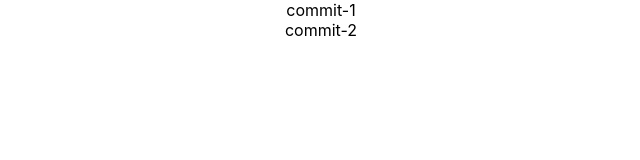
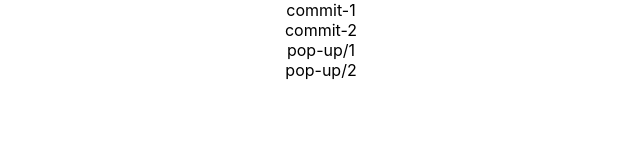
Before and after one commit to grinevichd/git-training, a React (Create React App) app: page / in a window 1280 px wide. Shown: the top 160 px of the page, without its empty margins (319-959 px from the left). Built offline with nearby package versions, Linux system fonts and the light colour scheme.

Commit message:
dev/popup 3

```diff
--- a/src/App.tsx
+++ b/src/App.tsx
@@ -6,6 +6,8 @@ function App() {
     <div className="App">
       <div>commit-1</div>
       <div>commit-2</div>
+        <div>pop-up/1</div>
+        <div>pop-up/2</div>
     </div>
   );
 }
```
